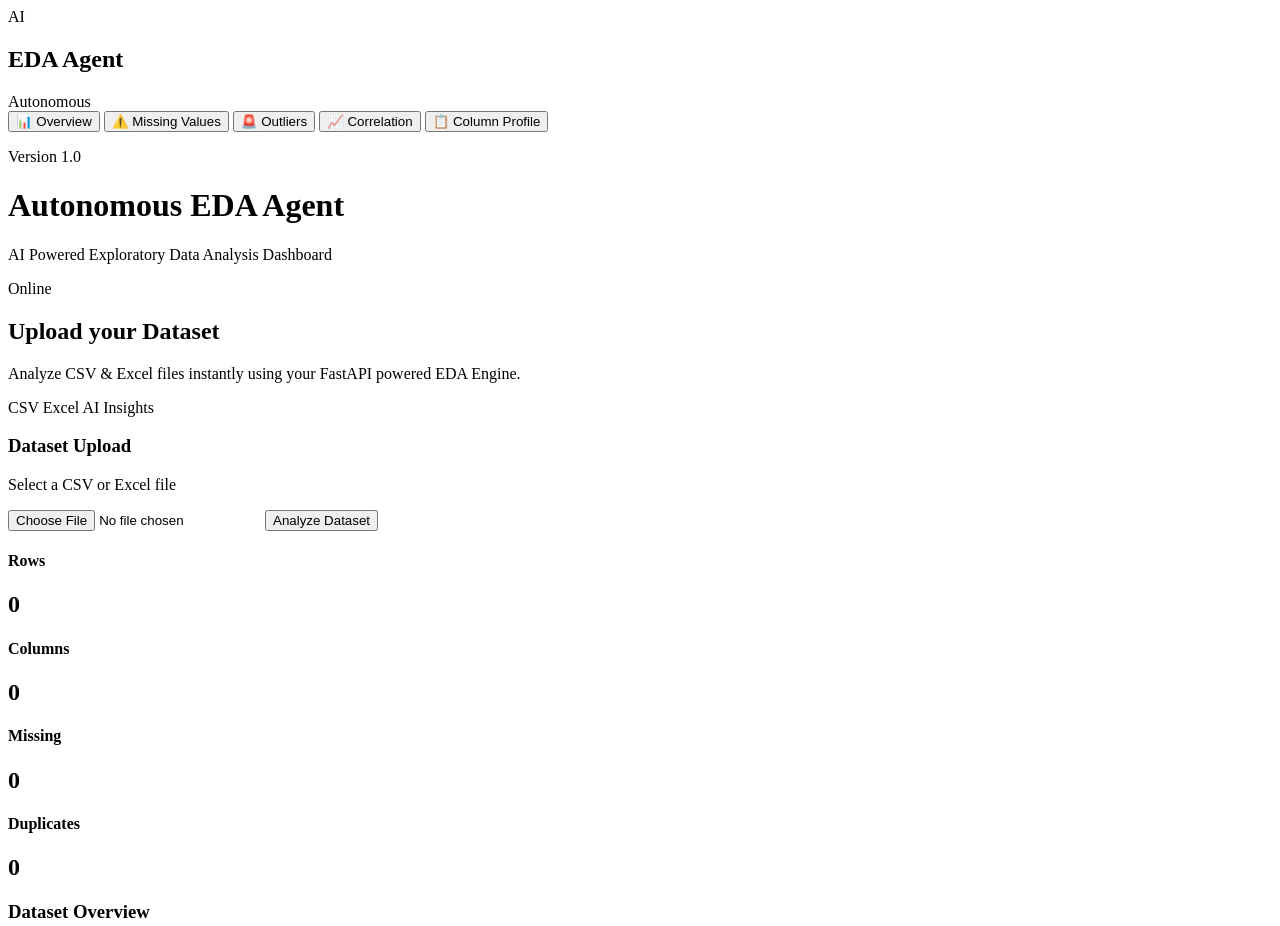
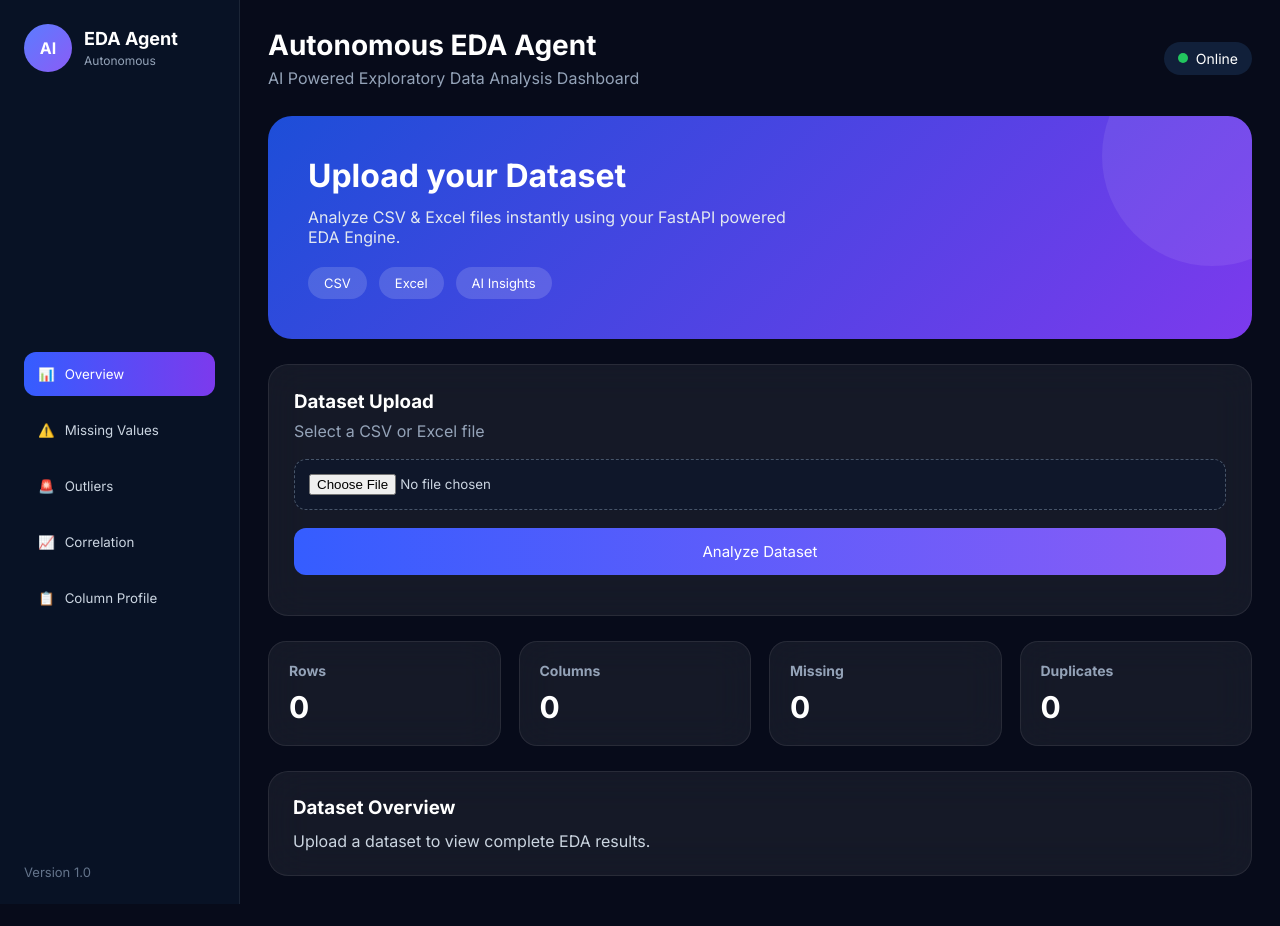
Before and after one commit to siddharth-0309/autonomous-eda-agent, a plain HTML site: page index.html in a window 1280 px wide. Shown: the top 926 px of the page. After the commit the page ends 904 px from the top, so only its background shows below. Drawn offline with Linux system fonts and the light colour scheme.

Commit message:
Refactor CSS for layout and styling improvements

```diff
--- a/style.css
+++ b/style.css
@@ -1,27 +1,318 @@
-const fileInput = document.getElementById("fileInput");
-const analyzeBtn = document.getElementById("analyzeBtn");
+/* =========================
+   Autonomous EDA Agent
+========================= */
 
-analyzeBtn.addEventListener("click", () => {
+*{
+    margin:0;
+    padding:0;
+    box-sizing:border-box;
+    font-family:'Inter',sans-serif;
+}
 
-    const file = fileInput.files[0];
+body{
+    background:#070B1A;
+    color:#fff;
+    display:flex;
+    min-height:100vh;
+}
 
-    if (!file) {
-        alert("Please select a CSV or Excel file!");
-        return;
-    }
+/* Sidebar */
 
-    // Dummy UI update
-    document.getElementById("rows").innerText = "--";
-    document.getElementById("columns").innerText = "--";
-    document.getElementById("missing").innerText = "--";
-    document.getElementById("duplicates").innerText = "--";
+.sidebar{
+    width:240px;
+    background:#081225;
+    border-right:1px solid rgba(255,255,255,.08);
+    padding:24px;
+    display:flex;
+    flex-direction:column;
+    justify-content:space-between;
+}
 
-    document.getElementById("dashboard").innerHTML = `
-        <div class="glass-card">
-            <h3>📁 Dataset Selected</h3>
-            <p><strong>File:</strong> ${file.name}</p>
-            <p>Backend not connected yet.</p>
-            <p>Next step: FastAPI integration.</p>
-        </div>
-    `;
-});
+.logo{
+    display:flex;
+    align-items:center;
+    gap:12px;
+    margin-bottom:35px;
+}
+
+.logo-circle{
+    width:48px;
+    height:48px;
+    border-radius:50%;
+    background:linear-gradient(135deg,#5B7CFF,#8B5CF6);
+    display:flex;
+    align-items:center;
+    justify-content:center;
+    font-weight:700;
+}
+
+.logo h2{
+    font-size:18px;
+}
+
+.logo span{
+    color:#94A3B8;
+    font-size:12px;
+}
+
+.menu{
+    display:flex;
+    flex-direction:column;
+    gap:12px;
+}
+
+.menu-btn{
+    background:transparent;
+    color:#CBD5E1;
+    border:none;
+    border-radius:12px;
+    padding:14px;
+    display:flex;
+    gap:10px;
+    align-items:center;
+    cursor:pointer;
+    transition:.3s;
+}
+
+.menu-btn:hover,
+.menu-btn.active{
+    background:linear-gradient(90deg,#355DFF,#7C3AED);
+    color:#fff;
+}
+
+.sidebar-footer{
+    color:#64748B;
+    font-size:13px;
+}
+
+/* Main */
+
+.main{
+    flex:1;
+    padding:28px;
+}
+
+.header{
+    display:flex;
+    justify-content:space-between;
+    align-items:center;
+    margin-bottom:28px;
+}
+
+.header h1{
+    font-size:28px;
+}
+
+.header p{
+    color:#94A3B8;
+    margin-top:6px;
+}
+
+.status{
+    background:#11203A;
+    padding:8px 14px;
+    border-radius:30px;
+    display:flex;
+    align-items:center;
+    gap:8px;
+    font-size:14px;
+}
+
+.dot{
+    width:10px;
+    height:10px;
+    border-radius:50%;
+    background:#22C55E;
+}
+
+/* Hero */
+
+.hero{
+    background:linear-gradient(135deg,#1D4ED8,#7C3AED);
+    border-radius:24px;
+    padding:40px;
+    margin-bottom:25px;
+    position:relative;
+    overflow:hidden;
+}
+
+.hero::after{
+    content:'';
+    position:absolute;
+    width:220px;
+    height:220px;
+    background:rgba(255,255,255,.08);
+    border-radius:50%;
+    right:-70px;
+    top:-70px;
+}
+
+.hero h2{
+    font-size:32px;
+    margin-bottom:12px;
+}
+
+.hero p{
+    color:#E2E8F0;
+    max-width:500px;
+}
+
+.hero-tags{
+    display:flex;
+    gap:12px;
+    margin-top:20px;
+}
+
+.hero-tags span{
+    background:rgba(255,255,255,.15);
+    padding:8px 16px;
+    border-radius:30px;
+    font-size:13px;
+}
+
+/* Upload */
+
+.upload-card{
+    background:rgba(255,255,255,.06);
+    border:1px solid rgba(255,255,255,.08);
+    backdrop-filter:blur(18px);
+    border-radius:20px;
+    padding:25px;
+    margin-bottom:25px;
+}
+
+.upload-card h3{
+    margin-bottom:8px;
+}
+
+.upload-card p{
+    color:#94A3B8;
+    margin-bottom:18px;
+}
+
+input[type=file]{
+    width:100%;
+    padding:14px;
+    border-radius:12px;
+    border:1px dashed #475569;
+    background:#0F172A;
+    color:#CBD5E1;
+    margin-bottom:18px;
+}
+
+#analyzeBtn{
+    width:100%;
+    padding:14px;
+    border:none;
+    border-radius:12px;
+    color:#fff;
+    cursor:pointer;
+    font-size:15px;
+    background:linear-gradient(90deg,#355DFF,#8B5CF6);
+    transition:.3s;
+}
+
+#analyzeBtn:hover{
+    transform:translateY(-2px);
+    box-shadow:0 10px 25px rgba(124,58,237,.35);
+}
+
+#uploadStatus{
+    margin-top:15px;
+    color:#22C55E;
+    font-size:14px;
+}
+
+/* KPI */
+
+.stats-grid{
+    display:grid;
+    grid-template-columns:repeat(4,1fr);
+    gap:18px;
+    margin-bottom:25px;
+}
+
+.stat-card{
+    background:rgba(255,255,255,.06);
+    border:1px solid rgba(255,255,255,.08);
+    border-radius:18px;
+    padding:20px;
+    backdrop-filter:blur(18px);
+}
+
+.stat-card h4{
+    color:#94A3B8;
+    font-size:14px;
+    margin-bottom:10px;
+}
+
+.stat-card h2{
+    font-size:30px;
+}
+
+/* Dashboard */
+
+.glass-card{
+    background:rgba(255,255,255,.06);
+    border:1px solid rgba(255,255,255,.08);
+    border-radius:20px;
+    backdrop-filter:blur(20px);
+    padding:24px;
+}
+
+.glass-card h3{
+    margin-bottom:12px;
+}
+
+.glass-card p{
+    color:#CBD5E1;
+}
+
+.chip-container{
+    display:flex;
+    flex-wrap:wrap;
+    gap:10px;
+    margin-top:18px;
+}
+
+.chip{
+    background:#172554;
+    color:#BFDBFE;
+    padding:8px 14px;
+    border-radius:30px;
+    font-size:13px;
+}
+
+/* Responsive */
+
+@media(max-width:900px){
+
+.sidebar{
+    display:none;
+}
+
+.stats-grid{
+    grid-template-columns:repeat(2,1fr);
+}
+
+.hero h2{
+    font-size:24px;
+}
+
+}
+
+@media(max-width:600px){
+
+.stats-grid{
+    grid-template-columns:1fr;
+}
+
+.main{
+    padding:18px;
+}
+
+.hero{
+    padding:24px;
+}
+
+}
```
